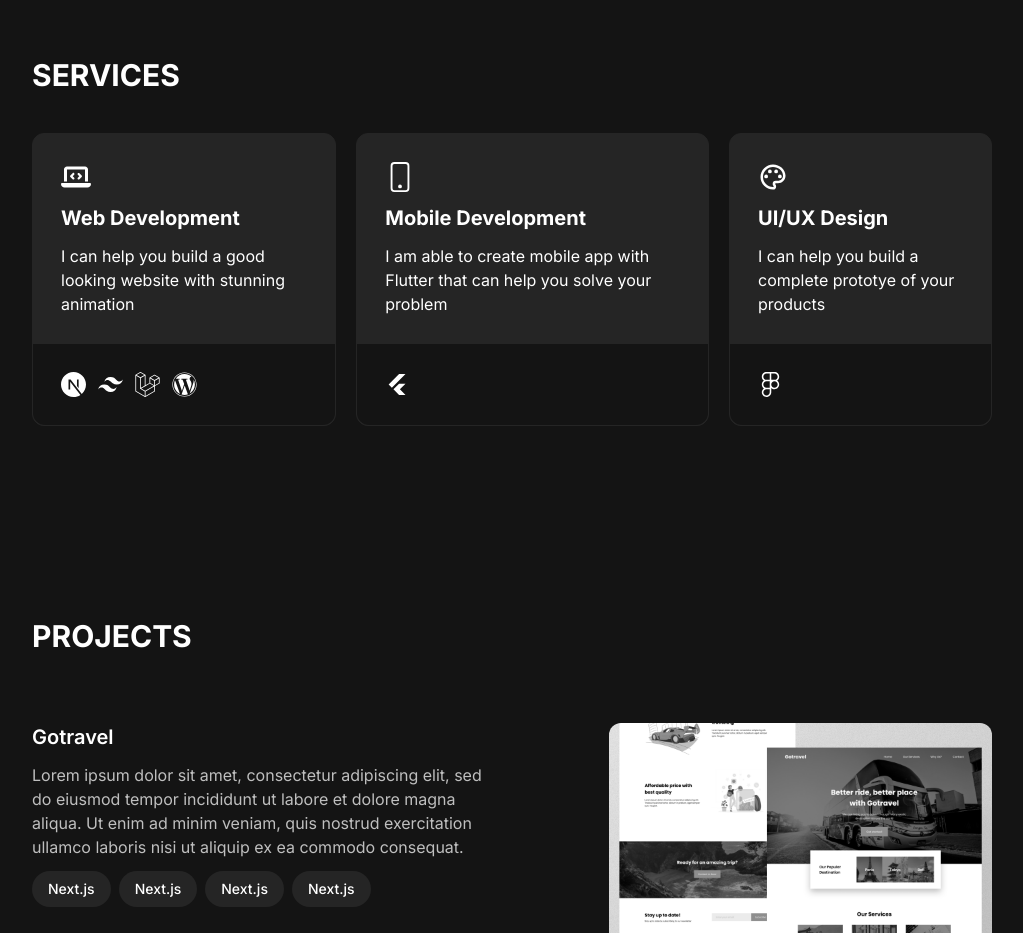
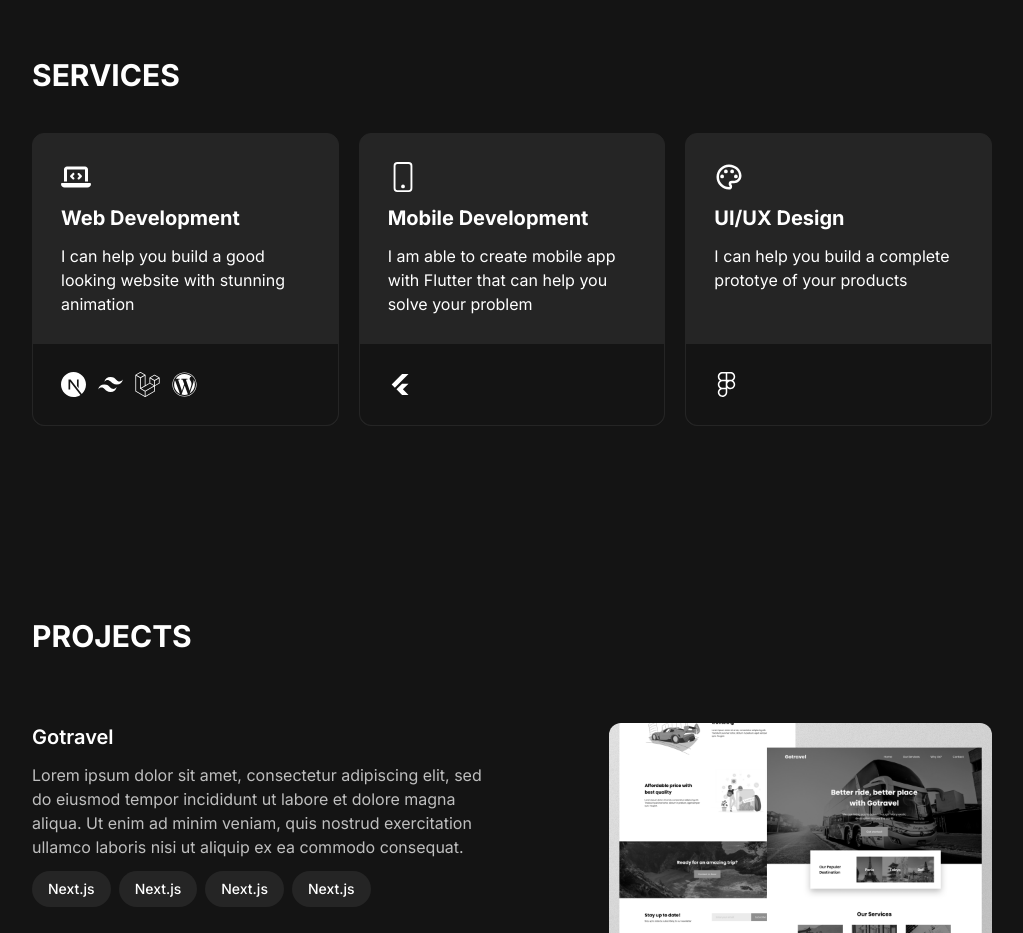
Before and after one commit to NafisHandoko/next-portfolio, a Next.js app: page / in a window 1280 px wide. Shown: the part 3240-4173 px from the top of the page, without its empty margins (128-1151 px from the left). Built offline with nearby package versions, Linux system fonts and the light colour scheme.

Commit message:
fix: fixed services layout

```diff
--- a/app/page.tsx
+++ b/app/page.tsx
@@ -205,14 +205,14 @@ export default function Home() {
             </section>
             <section id="services" className="container mx-auto flex flex-col px-10 md:px-40 py-24 gap-10">
                 <h2 className="uppercase text-nero font-bold text-3xl">Services</h2>
-                <div className="flex flex-col md:flex-row space-between gap-5">
+                <div className="grid grid-cols-1 md:grid-cols-3 gap-5">
                     <div className="flex flex-col rounded-xl border border-mineshaft hover:border-nero transition-all bg-mineshaft">
                         <div className="flex flex-col p-7 gap-3">
                             <FaLaptopCode className="text-nero text-3xl" />
                             <h3 className="font-bold text-xl text-nero">Web Development</h3>
                             <p className="text-nero">I can help you build a good looking website with stunning animation</p>
                         </div>
-                        <div className="flex flex-row items-center p-7 gap-3 text-nero bg-codgray rounded-b-xl">
+                        <div className="flex flex-row items-center p-7 gap-3 text-nero bg-codgray rounded-b-xl mt-auto">
                             <SiNextdotjs size={"25px"} />
                             <RiTailwindCssFill size={"25px"} />
                             <FaLaravel size={"25px"} />
@@ -225,7 +225,7 @@ export default function Home() {
                             <h3 className="font-bold text-xl text-nero">Mobile Development</h3>
                             <p className="text-nero">I am able to create mobile app with Flutter that can help you solve your problem</p>
                         </div>
-                        <div className="flex flex-row items-center p-7 gap-3 text-nero bg-codgray rounded-b-xl">
+                        <div className="flex flex-row items-center p-7 gap-3 text-nero bg-codgray rounded-b-xl mt-auto">
                             <RiFlutterFill size={"25px"} />
                         </div>
                     </div>
@@ -235,7 +235,7 @@ export default function Home() {
                             <h3 className="font-bold text-xl text-nero">UI/UX Design</h3>
                             <p className="text-nero">I can help you build a complete prototye of your products</p>
                         </div>
-                        <div className="flex flex-row items-center p-7 gap-3 text-nero bg-codgray rounded-b-xl">
+                        <div className="flex flex-row items-center p-7 gap-3 text-nero bg-codgray rounded-b-xl mt-auto">
                             <FaFigma size={"25px"} />
                         </div>
                     </div>
```
